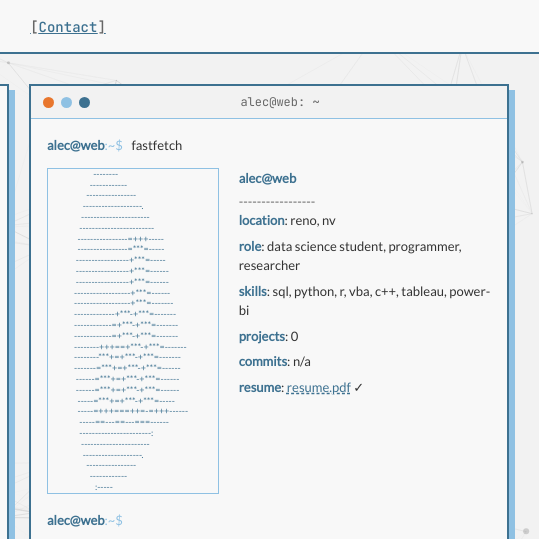
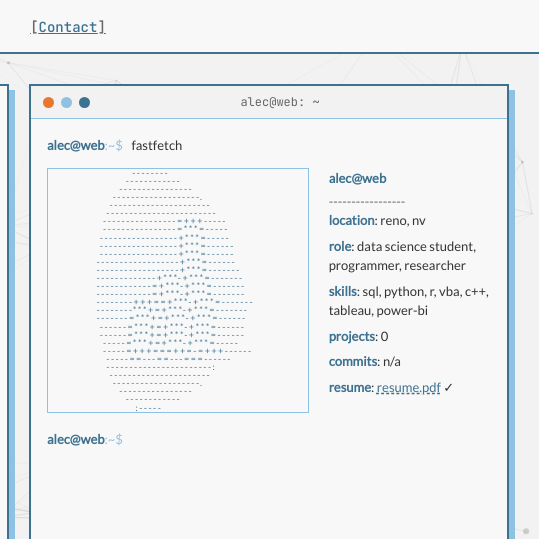
Before and after one commit to AlecBrooks/alecbrooks.github.io, an Eleventy site: page content/index.md in a window 1280 px wide. Shown: the top 539 px of the page, 741-1280 px from the left. Built offline with nearby package versions, Linux system fonts and the light colour scheme; Eleventy itself is replaced by a stand-in of ours; files that its build step writes are made by us from their sources; no server answers; what @chrisburnell/eleventy-cache-webmentions would draw is missing.

Commit message:
Widen ascii logo via letter-spacing instead of just scaling font-size
Bumping font-size scaled height and width together (still 2:1 via
line-height 1.2), which is why it kept coming out taller instead of
wider. Decoupled the two axes: letter-spacing now adds width per
character independent of line-height, and line-height dropped to 0.9
to pull height back down - should read much closer to a circle than
before.

```diff
--- a/css/style.css
+++ b/css/style.css
@@ -574,8 +574,9 @@ nav a.nav-active {
 
 .ascii-logo {
   color: var(--accent-dark);
-  line-height: 1.2;
+  line-height: 0.9;
   font-size: 9px;
+  letter-spacing: 1.5px;
   white-space: pre;
   align-self: flex-start;
   flex-shrink: 0;
```
